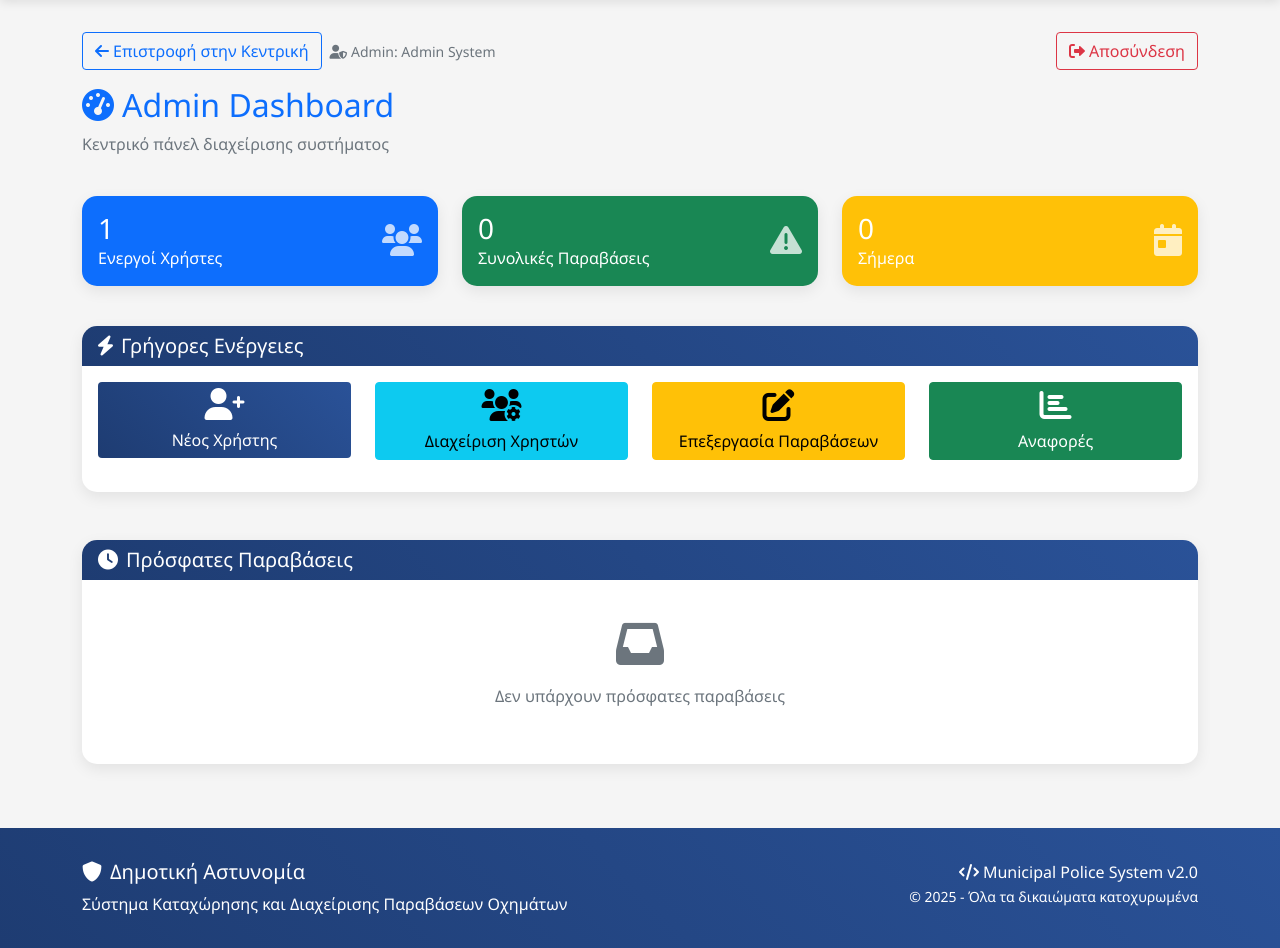
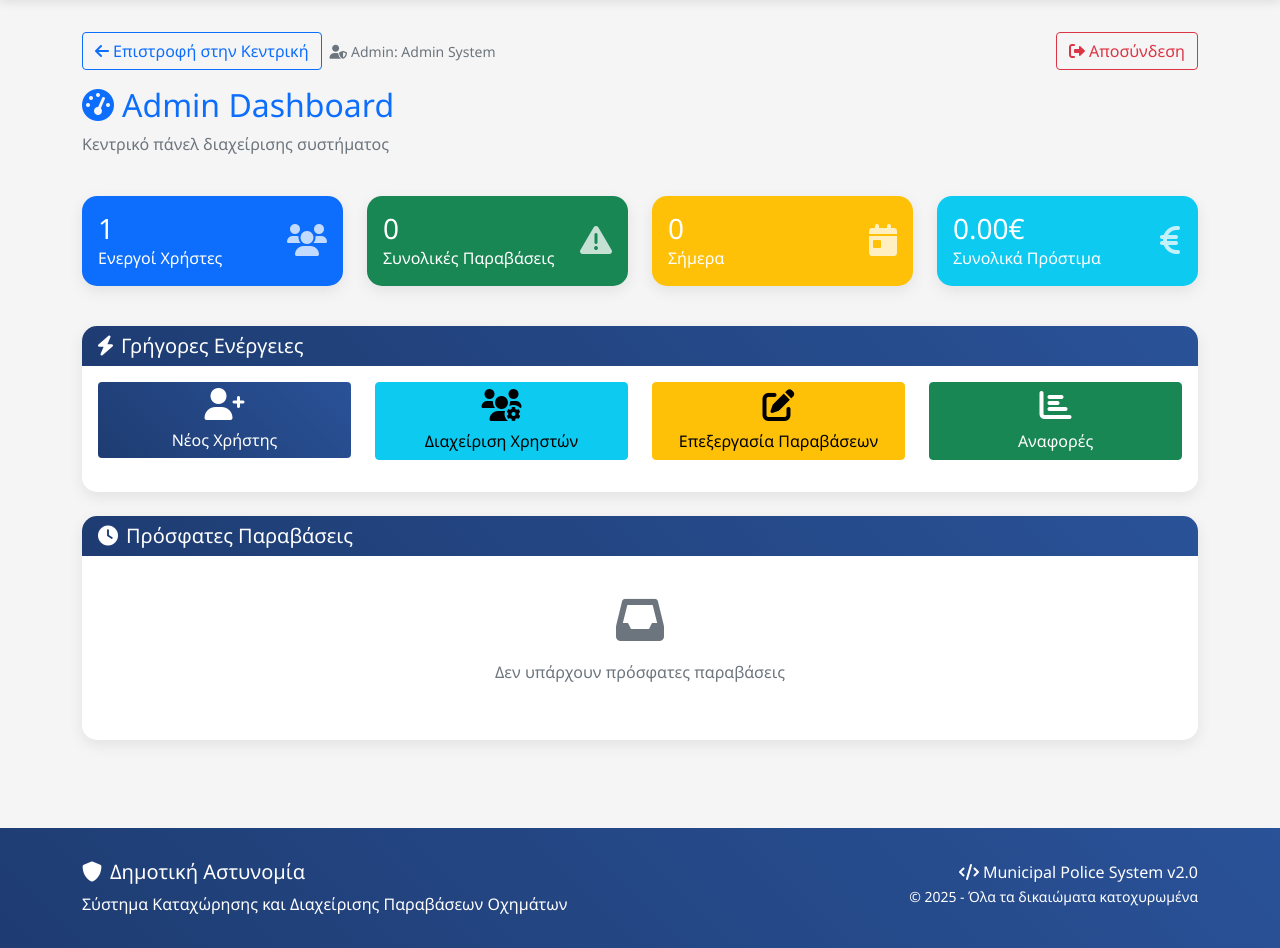
Before and after one commit to dimitribizakis/municipal-police-app, a Flask app: page /admin in a window 1280 px wide. Shown: the part 56-1004 px from the top of the page. Run offline with Flask 3, Linux system fonts and the light colour scheme; the visitor is signed in with stand-in values (Sample User, id 1); some libraries are stand-ins or nearby versions.

Commit message:
Update dashboard.html

```diff
--- a/templates/admin/dashboard.html
+++ b/templates/admin/dashboard.html
@@ -38,7 +38,7 @@
 
 <!-- Statistics Cards -->
 <div class="row mb-4">
-    <div class="col-md-4 mb-3">
+    <div class="col-lg-3 col-md-6 mb-3">
         <div class="card bg-primary text-white">
             <div class="card-body">
                 <div class="d-flex justify-content-between">
@@ -54,7 +54,7 @@
         </div>
     </div>
 
-    <div class="col-md-4 mb-3">
+    <div class="col-lg-3 col-md-6 mb-3">
         <div class="card bg-success text-white">
             <div class="card-body">
                 <div class="d-flex justify-content-between">
@@ -70,7 +70,7 @@
         </div>
     </div>
 
-    <div class="col-md-4 mb-3">
+    <div class="col-lg-3 col-md-6 mb-3">
         <div class="card bg-warning text-white">
             <div class="card-body">
                 <div class="d-flex justify-content-between">
@@ -80,6 +80,22 @@
                     </div>
                     <div class="align-self-center">
                         <i class="fas fa-calendar-day fa-2x opacity-75"></i>
+                    </div>
+                </div>
+            </div>
+        </div>
+    </div>
+
+    <div class="col-lg-3 col-md-6 mb-3">
+        <div class="card bg-info text-white">
+            <div class="card-body">
+                <div class="d-flex justify-content-between">
+                    <div>
+                        <h3 class="mb-0">{{ "%.2f"|format(total_fines_amount|float) }}€</h3>
+                        <p class="mb-0">Συνολικά Πρόστιμα</p>
+                    </div>
+                    <div class="align-self-center">
+                        <i class="fas fa-euro-sign fa-2x opacity-75"></i>
                     </div>
                 </div>
             </div>
@@ -128,23 +144,6 @@
     </div>
 </div>
 
-<!-- ΠΡΟΣΩΡΙΝΟ: Migration προστίμων -->
-<div class="row mb-4">
-    <div class="col-12">
-        <div class="alert alert-warning d-flex justify-content-between align-items-center">
-            <div>
-                <i class="fas fa-database me-2"></i>
-                <strong>Migration Προστίμων:</strong>
-                Προσθήκη άρθρων και ποσών στις παραβάσεις
-                <small class="d-block text-muted">⚠️ Προσωρινό κουμπί - Διαγραφή μετά τη χρήση!</small>
-            </div>
-            <button onclick="confirmMigration()" class="btn btn-warning">
-                <i class="fas fa-cogs me-1"></i>Εκτέλεση Migration
-            </button>
-        </div>
-    </div>
-</div>
-
 <!-- Recent Violations -->
 <div class="row">
     <div class="col-12">
@@ -165,6 +164,7 @@
                                 <th>Ημερομηνία</th>
                                 <th>Ώρα</th>
                                 <th>Τοποθεσία</th>
+                                <th>Πρόστιμο</th>
                                 <th>Αστυνομικός</th>
                                 <th>Ενέργειες</th>
                             </tr>
@@ -177,14 +177,23 @@
                                 <td>{{ violation.violation_date.strftime('%d/%m/%Y') }}</td>
                                 <td>{{ violation.violation_time.strftime('%H:%M') }}</td>
                                 <td>{{ violation.street }} {{ violation.street_number }}</td>
+                                <td>
+                                    {% if violation.total_fine_amount %}
+                                        <span class="text-success fw-bold">
+                                            {{ "%.2f"|format(violation.total_fine_amount|float) }}€
+                                        </span>
+                                    {% else %}
+                                        <span class="text-muted">-</span>
+                                    {% endif %}
+                                </td>
                                 <td>{{ violation.officer.full_name }}</td>
                                 <td>
                                     <a href="{{ url_for('view_violation', violation_id=violation.id) }}"
-                                       class="btn btn-sm btn-outline-primary">
+                                       class="btn btn-sm btn-outline-primary" title="Προβολή">
                                         <i class="fas fa-eye"></i>
                                     </a>
                                     <a href="{{ url_for('admin_edit_violation', violation_id=violation.id) }}"
-                                       class="btn btn-sm btn-outline-warning">
+                                       class="btn btn-sm btn-outline-warning" title="Επεξεργασία">
                                         <i class="fas fa-edit"></i>
                                     </a>
                                 </td>
@@ -210,13 +219,18 @@
     </div>
 </div>
 
-<script>
-function confirmMigration() {
-    if (confirm('⚠️ ΠΡΟΣΟΧΗ!\n\nΑυτό θα κάνει αλλαγές στη βάση δεδομένων.\n\nΣίγουρα θέλετε να συνεχίσετε;')) {
-        if (confirm('🔄 Τελική επιβεβαίωση!\n\nΘα προστεθούν νέα πεδία στις παραβάσεις.\nΑυτή η ενέργεια δεν μπορεί να αναιρεθεί.\n\nΠροχωράμε;')) {
-            window.location.href = '{{ url_for("migrate_fines") }}';
-        }
-    }
-}
-</script>
+<!-- Success Message for Migration Completion -->
+<div class="row mt-4">
+    <div class="col-12">
+        <div class="alert alert-success d-flex align-items-center">
+            <i class="fas fa-check-circle fa-2x me-3"></i>
+            <div>
+                <h6 class="alert-heading mb-1">✅ Migration Προστίμων Ολοκληρώθηκε!</h6>
+                <p class="mb-0">Το σύστημα τώρα υπολογίζει αυτόματα τα ποσά προστίμων και τα άρθρα για όλες τις παραβάσεις.
+                Όλες οι νέες παραβάσεις θα περιλαμβάνουν αυτόματα τα σχετικά πρόστιμα.</p>
+            </div>
+        </div>
+    </div>
+</div>
+
 {% endblock %}
```
